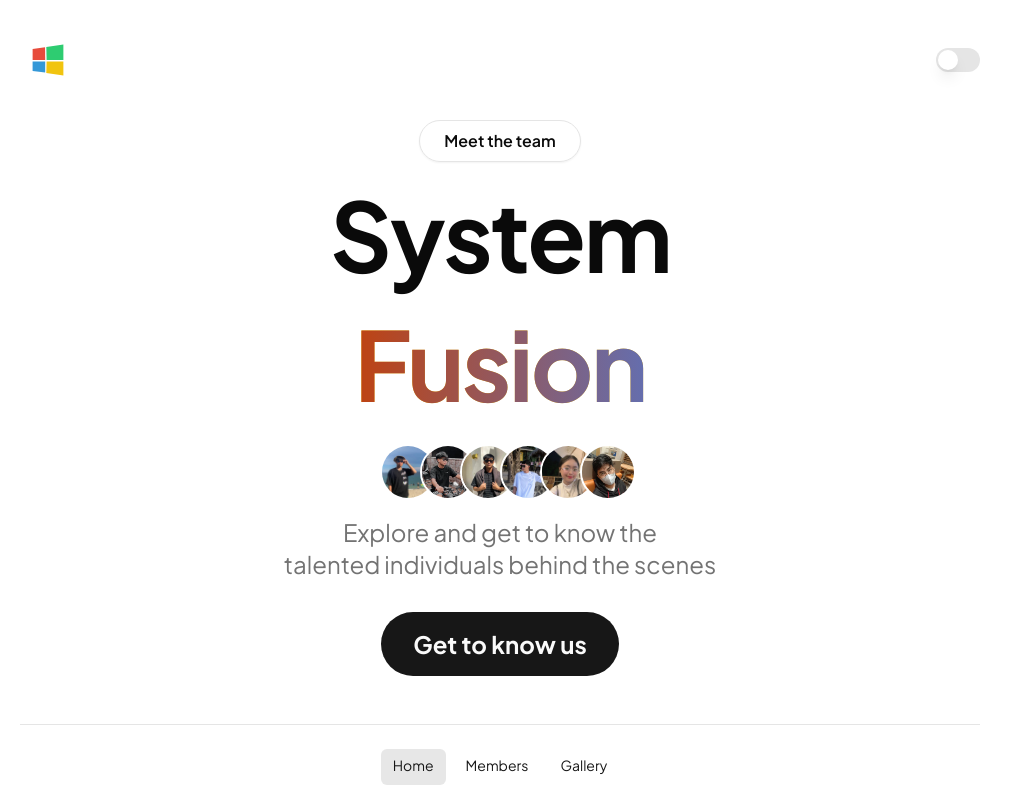
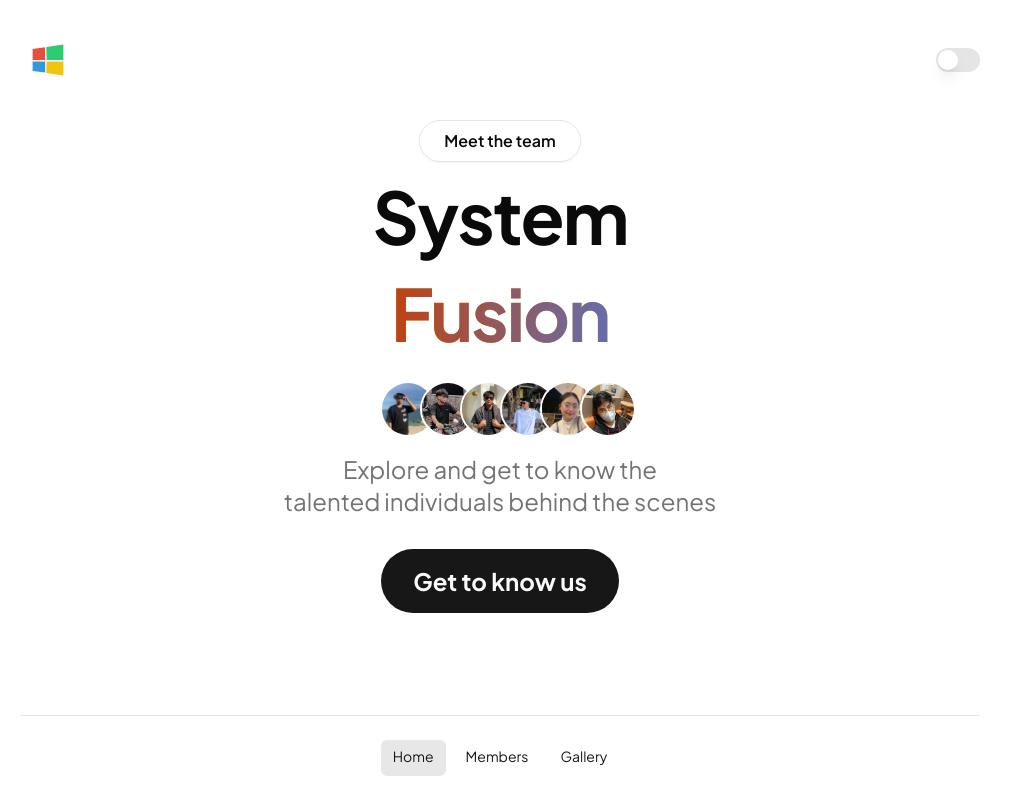
Before and after one commit to gubriyeeel/profile, a Next.js app: page / in a window 1280 px wide. Shown: the whole page, without its empty margins (140-1151 px from the left). Built offline with nearby package versions, Linux system fonts and the light colour scheme.

Commit message:
style: reduce font hero title size

```diff
--- a/components/sections/hero.tsx
+++ b/components/sections/hero.tsx
@@ -12,7 +12,7 @@ export function Hero() {
         <p className="font-semibold py-2 px-6 border rounded-full shadow-sm w-fit mx-auto">
           Meet the team
         </p>
-        <h1 className="text-6xl md:text-8xl leading-snug md:leading-normal">
+        <h1 className="text-5xl md:text-7xl leading-snug md:leading-normal">
           System
           <TextFlip />
         </h1>
```
